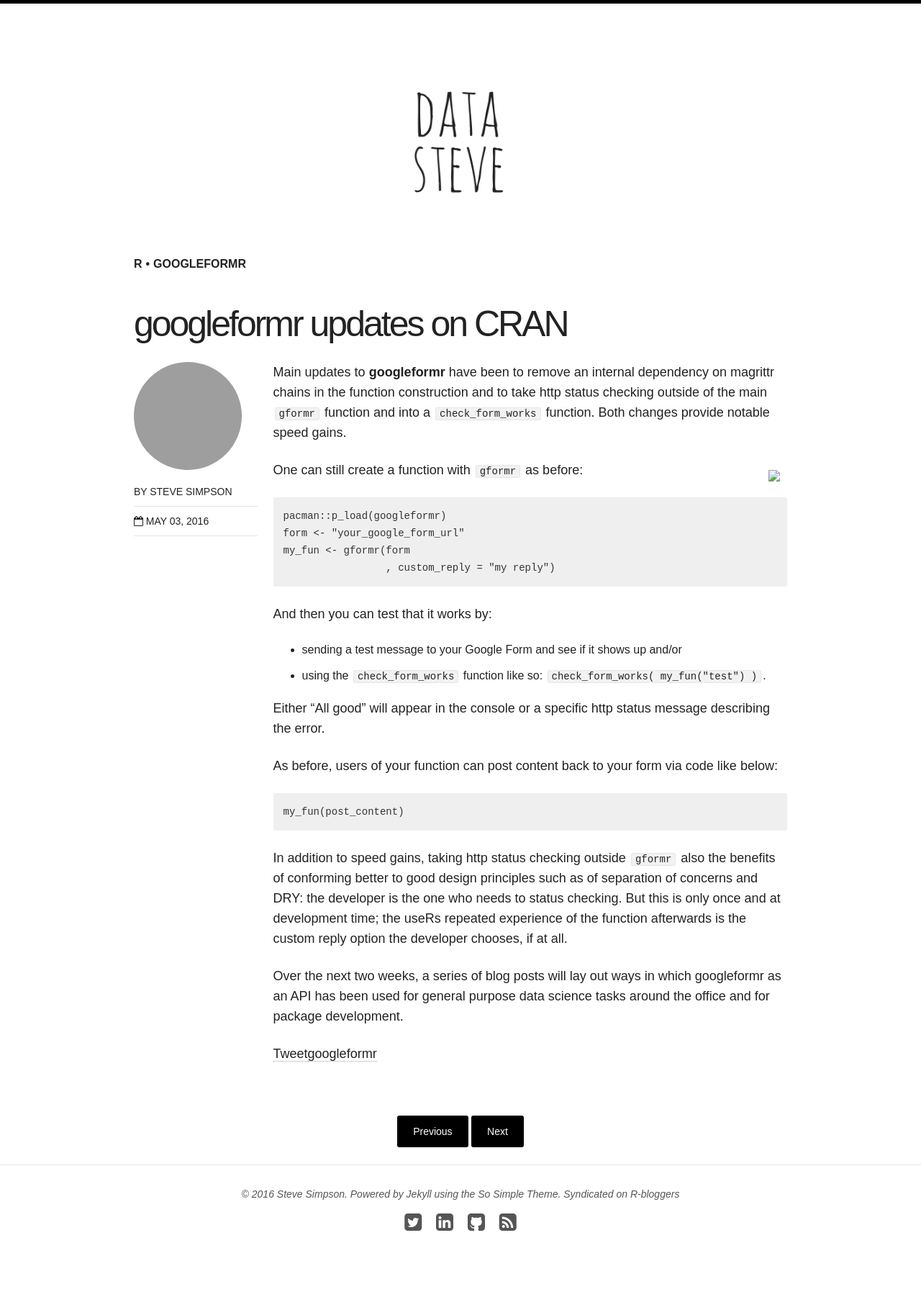
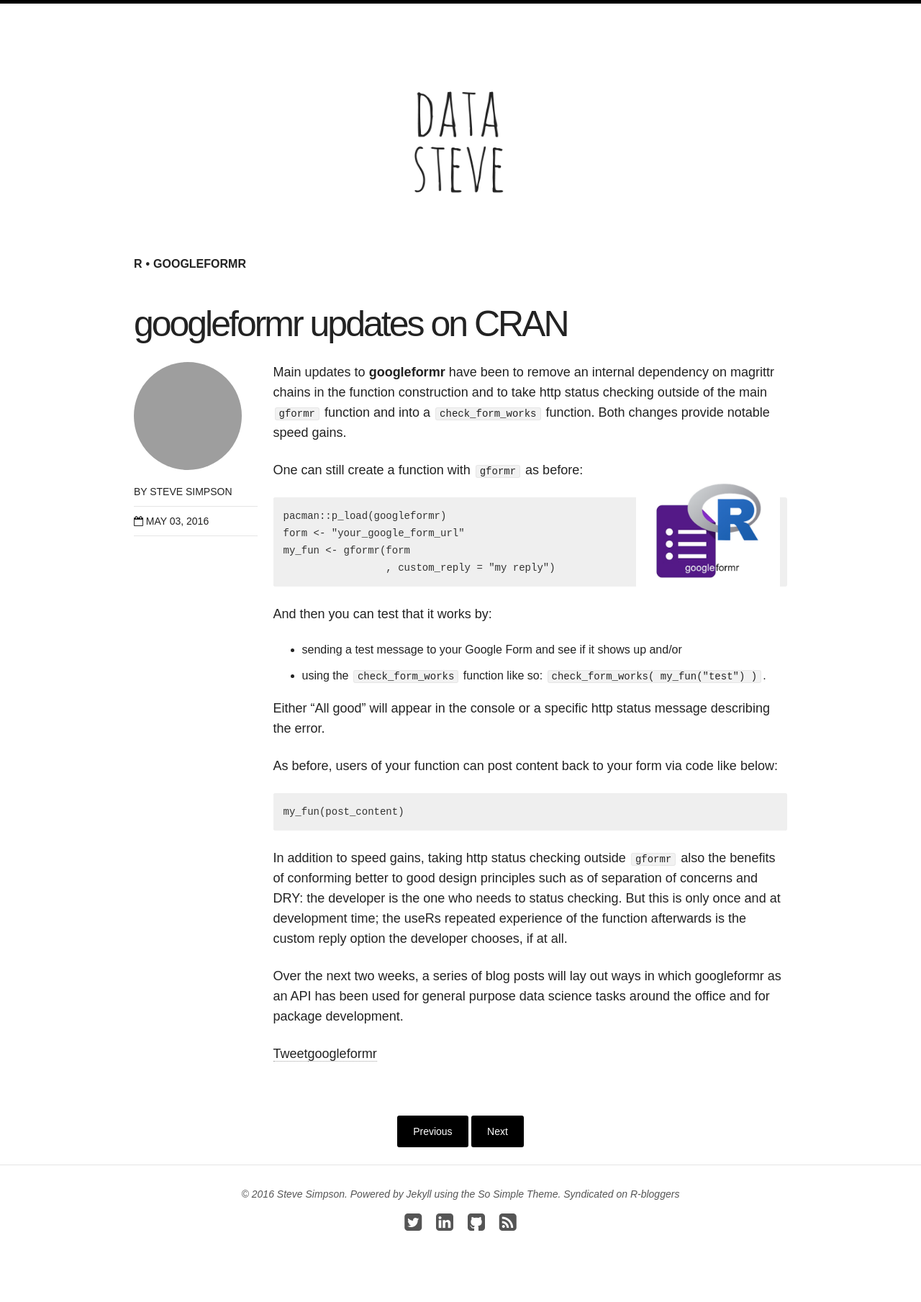
Before and after one commit to data-steve/data-steve.github.io, a Jekyll site: the page built from _posts/2016-05-03-googleformr-update-on-cran.md, in a window 1280 px wide. Shown: the whole page at 72% size. Built offline with Jekyll 4.4.1, drawn with Linux system fonts in a browser that asks for light colours; nearby versions of some CDN libraries; comment, search, counter and statistics services are not loaded; grey boxes are pictures that could not be loaded.

Commit message:
fix img link

```diff
--- a/_posts/2016-05-03-googleformr-update-on-cran.md
+++ b/_posts/2016-05-03-googleformr-update-on-cran.md
@@ -9,7 +9,7 @@ tags: [R, googleformr ]
 Main updates to **googleformr** have been to remove an internal dependency on magrittr chains in the function construction and to take http status checking outside of the main `gformr` function and into a `check_form_works` function. Both changes provide notable speed gains.
 
 <div style="float:right; margin:10px;">
- <img src="/inst/googleformr_logo.png" width="200">
+ <img src="/images/googleformr_logo.png" width="200">
 </div>
 
 One can still create a function with `gformr` as before:
```
